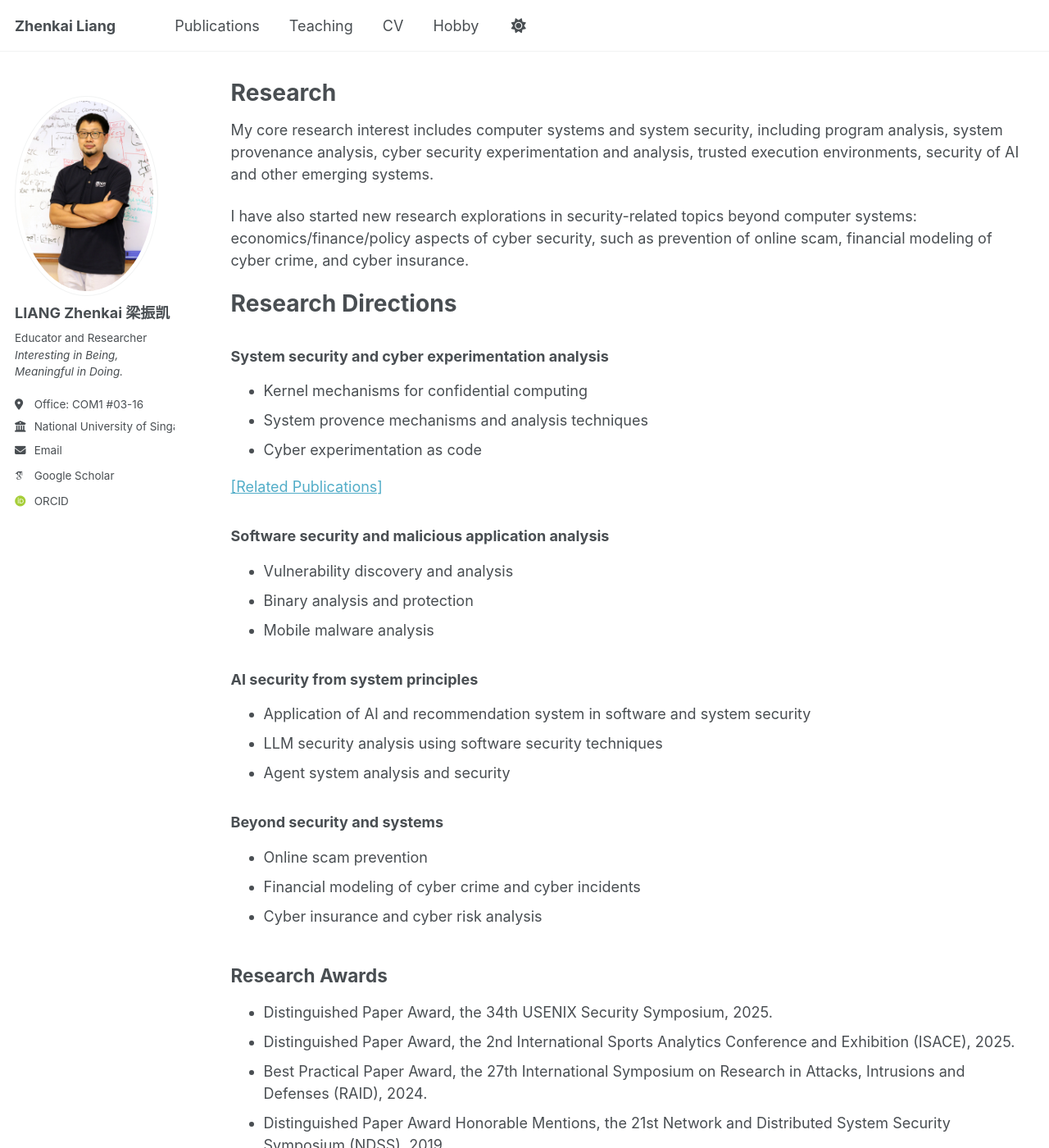
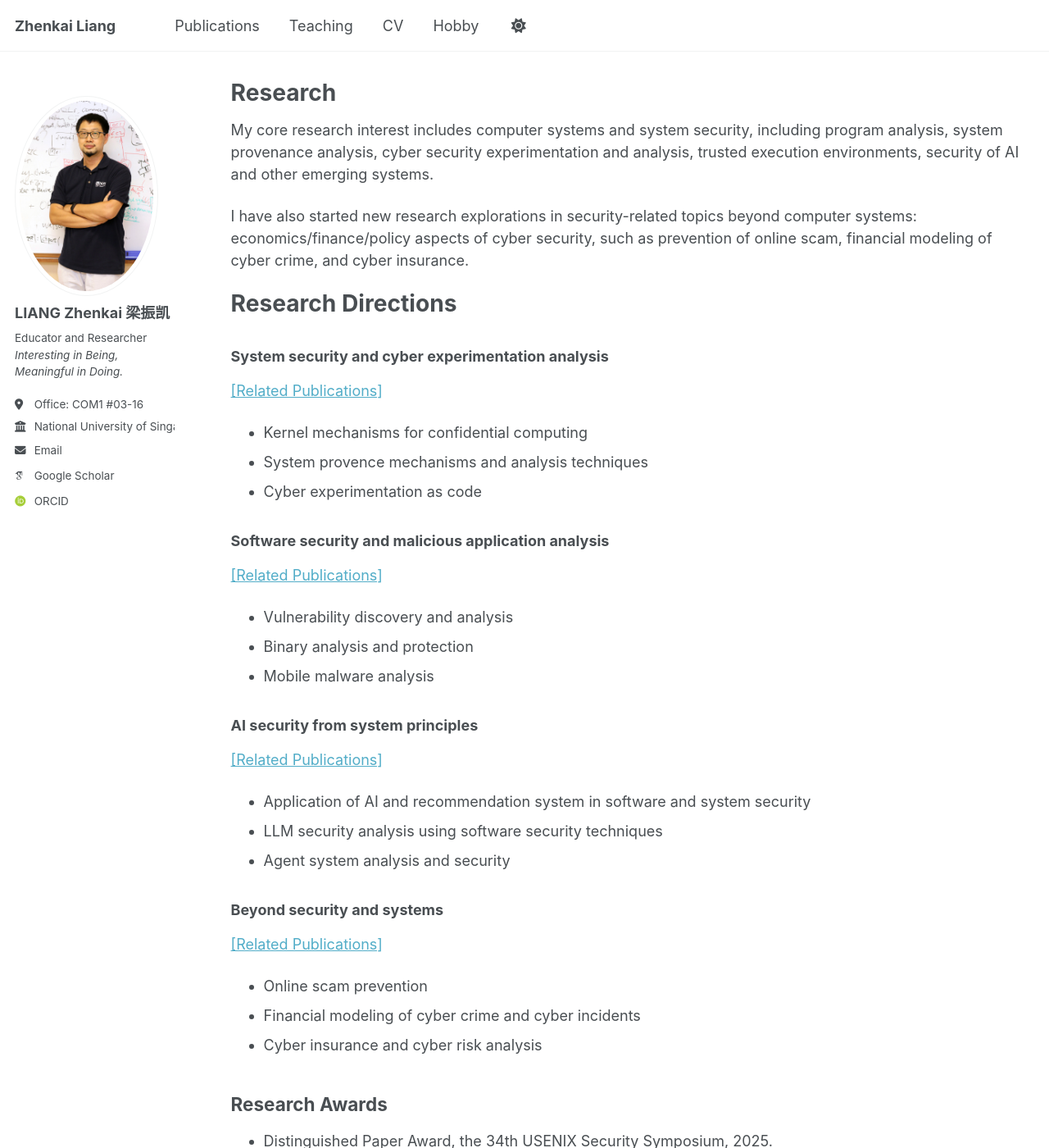
Before and after one commit to zhenkai-liang/zhenkai-liang.github.io, a Jekyll site: the page built from _pages/research.md, in a window 1280 px wide and 1400 px high. Shown: the whole window at 82% size. Built offline with Jekyll 4.4.1, drawn with Linux system fonts in a browser that asks for light colours; some web fonts are replaced; a script that is not in the unit is left out.

Commit message:
Update research.md

```diff
--- a/_pages/research.md
+++ b/_pages/research.md
@@ -15,23 +15,25 @@ Research Directions
 ===================
 
 ### System security and cyber experimentation analysis
+[\[Related Publications\]](https://www.comp.nus.edu.sg/~liangzk/publications/system.html)
 * Kernel mechanisms for confidential computing
 * System provence mechanisms and analysis techniques
 * Cyber experimentation as code
 
-[\[Related Publications\]](https://www.comp.nus.edu.sg/~liangzk/publications/system.html)
-
 ### Software security and malicious application analysis
+[\[Related Publications\]](https://www.comp.nus.edu.sg/~liangzk/publications/software.html)
 * Vulnerability discovery and analysis
 * Binary analysis and protection
 * Mobile malware analysis
 
 ### AI security from system principles
+[\[Related Publications\]](https://www.comp.nus.edu.sg/~liangzk/publications/aisys.html)
 * Application of AI and recommendation system in software and system security
 * LLM security analysis using software security techniques
 * Agent system analysis and security
 
 ### Beyond security and systems
+[\[Related Publications\]](https://www.comp.nus.edu.sg/~liangzk/publications/beyond.html)
 * Online scam prevention
 * Financial modeling of cyber crime and cyber incidents
 * Cyber insurance and cyber risk analysis
```
